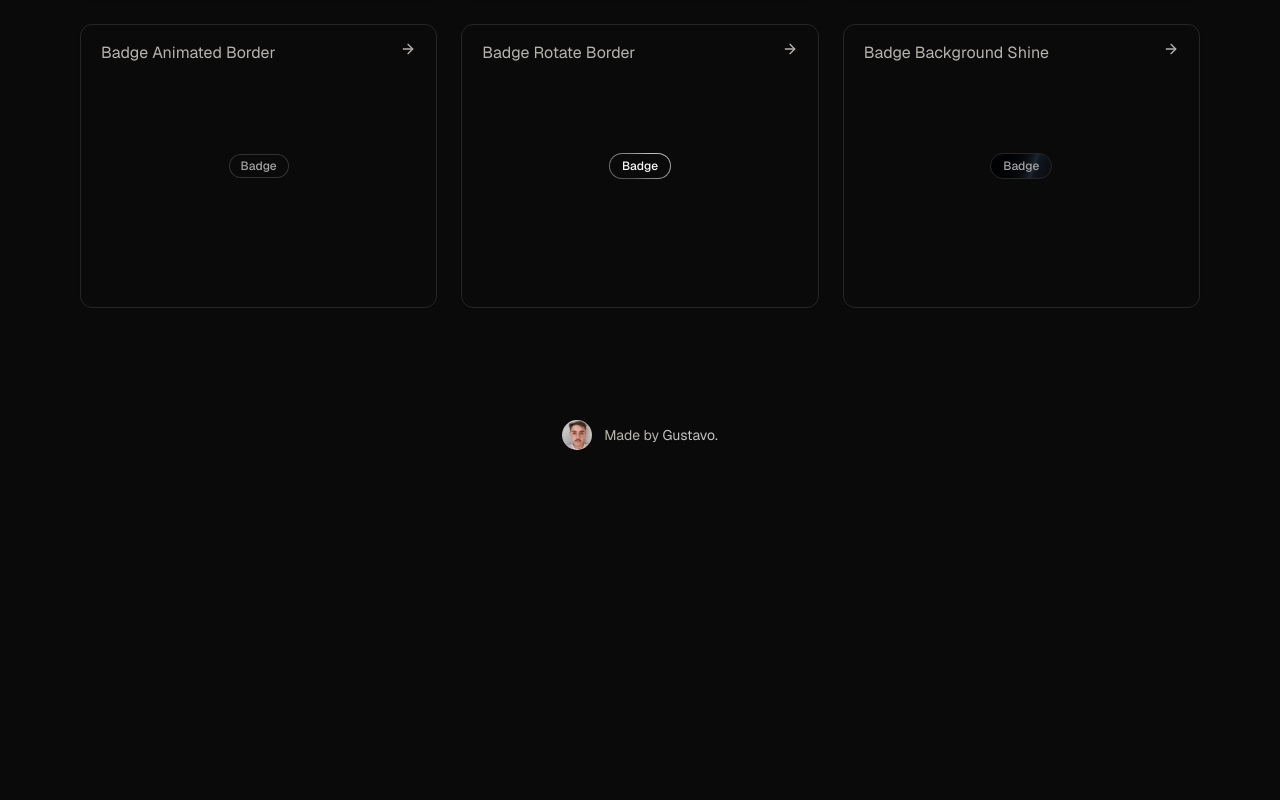
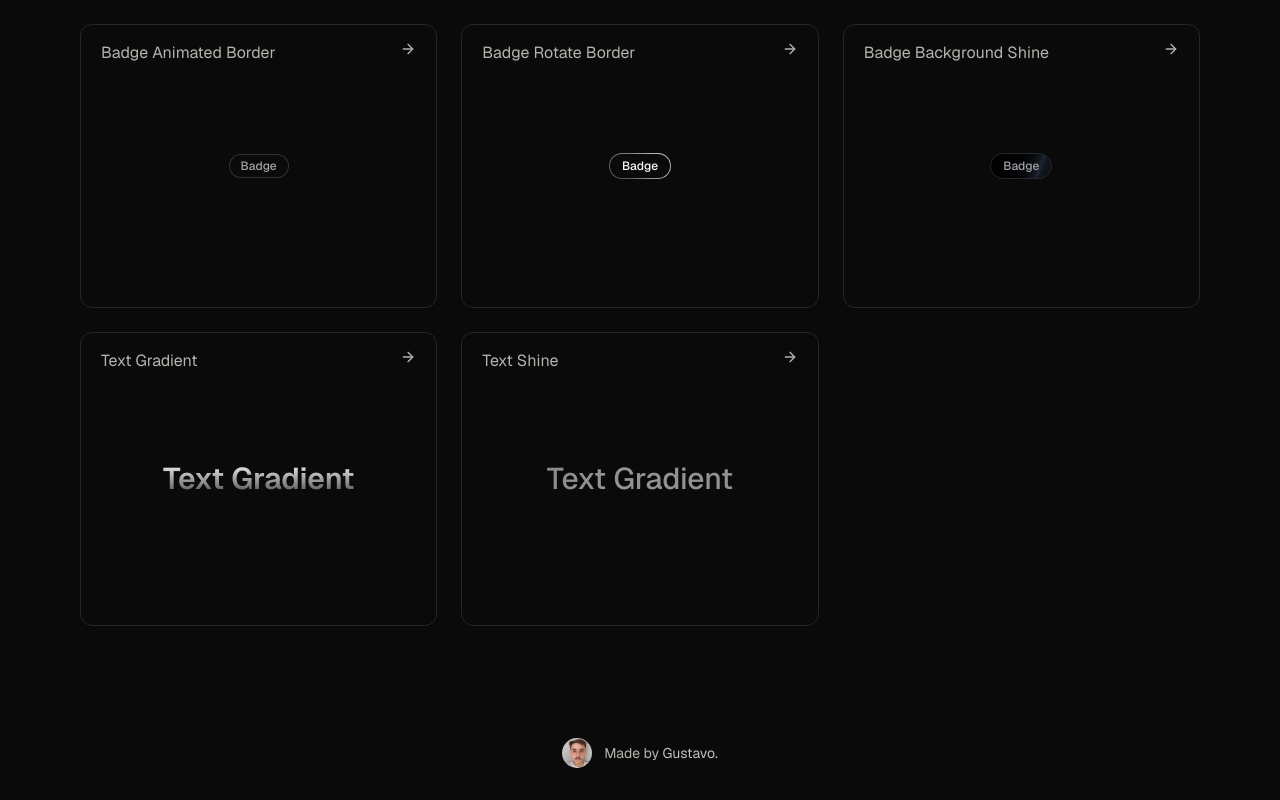
Before and after one commit to guhrodrrigues/luxe, a Next.js app: page / in a window 1280 px wide. Shown: the part 1244-2044 px from the top of the page. Before the commit the page ends 1726 px from the top, so only its background shows below. Built offline with nearby package versions, Linux system fonts and the light colour scheme.

Commit message:
feat: Add TextGradients

```diff
--- /dev/null
+++ b/src/components/ui/texts-gradients/TextGradient.tsx
@@ -0,0 +1,7 @@
+export function TextGradient() {
+  return (
+    <h1 className="text-3xl font-semibold bg-gradient-to-b from-white to-neutral-700 text-transparent bg-clip-text">
+      Text Gradient
+    </h1>
+  );
+}
--- /dev/null
+++ b/src/components/ui/texts-gradients/TextShine.tsx
@@ -0,0 +1,7 @@
+export function TextShine() {
+  return (
+    <h1 className="text-3xl font-medium inline-flex animate-shine bg-[linear-gradient(110deg,#939393,45%,#1e2631,55%,#939393)] bg-[length:250%_100%] bg-clip-text text-transparent">
+      Text Gradient
+    </h1>
+  );
+}
--- /dev/null
+++ b/src/components/ui/texts-gradients/index.ts
@@ -0,0 +1,2 @@
+export * from "./TextGradient";
+export * from "./TextShine";
--- a/src/data/ui.tsx
+++ b/src/data/ui.tsx
@@ -12,6 +12,8 @@ import {
   BadgeRotateBorder,
   BadgeBackgroundShine,
 } from "@/components/ui/badges";
+
+import { TextGradient, TextShine } from "@/components/ui/texts-gradients";
 
 type UiProps = Array<{
   name: string;
@@ -32,16 +34,16 @@ export const ui: UiProps = [
     component: <ButtonBackgroundShine />,
   },
   {
+    name: "Button Loading",
+    component: <ButtonLoading />,
+  },
+  {
     name: "Button Success",
     component: <ButtonSuccess />,
   },
   {
     name: "Button Error",
     component: <ButtonError />,
-  },
-  {
-    name: "Button Loading",
-    component: <ButtonLoading />,
   },
   {
     name: "Badge Animated Border",
@@ -55,4 +57,12 @@ export const ui: UiProps = [
     name: "Badge Background Shine",
     component: <BadgeBackgroundShine />,
   },
+  {
+    name: "Text Gradient",
+    component: <TextGradient />,
+  },
+  {
+    name: "Text Shine",
+    component: <TextShine />,
+  },
 ];
```
